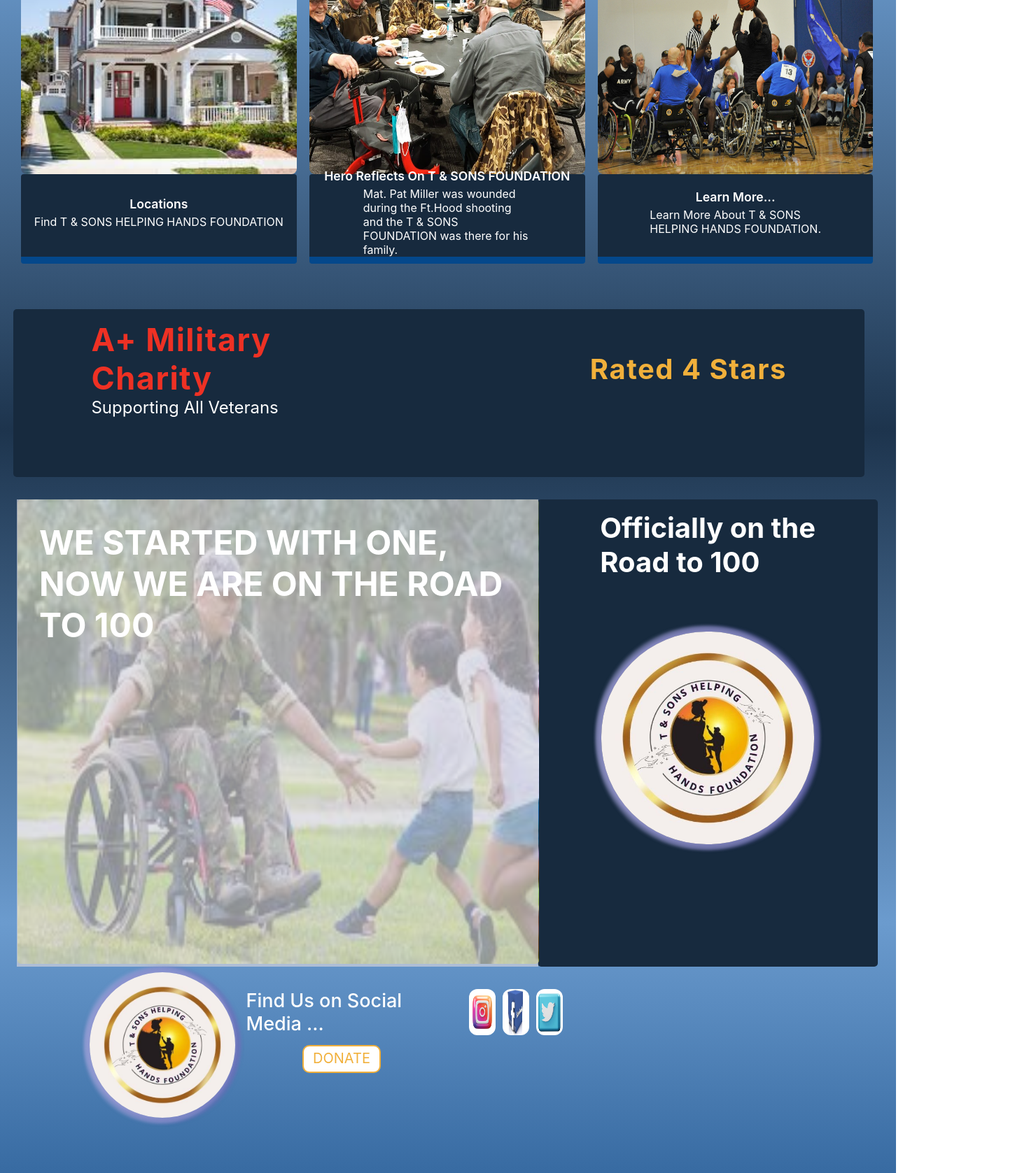
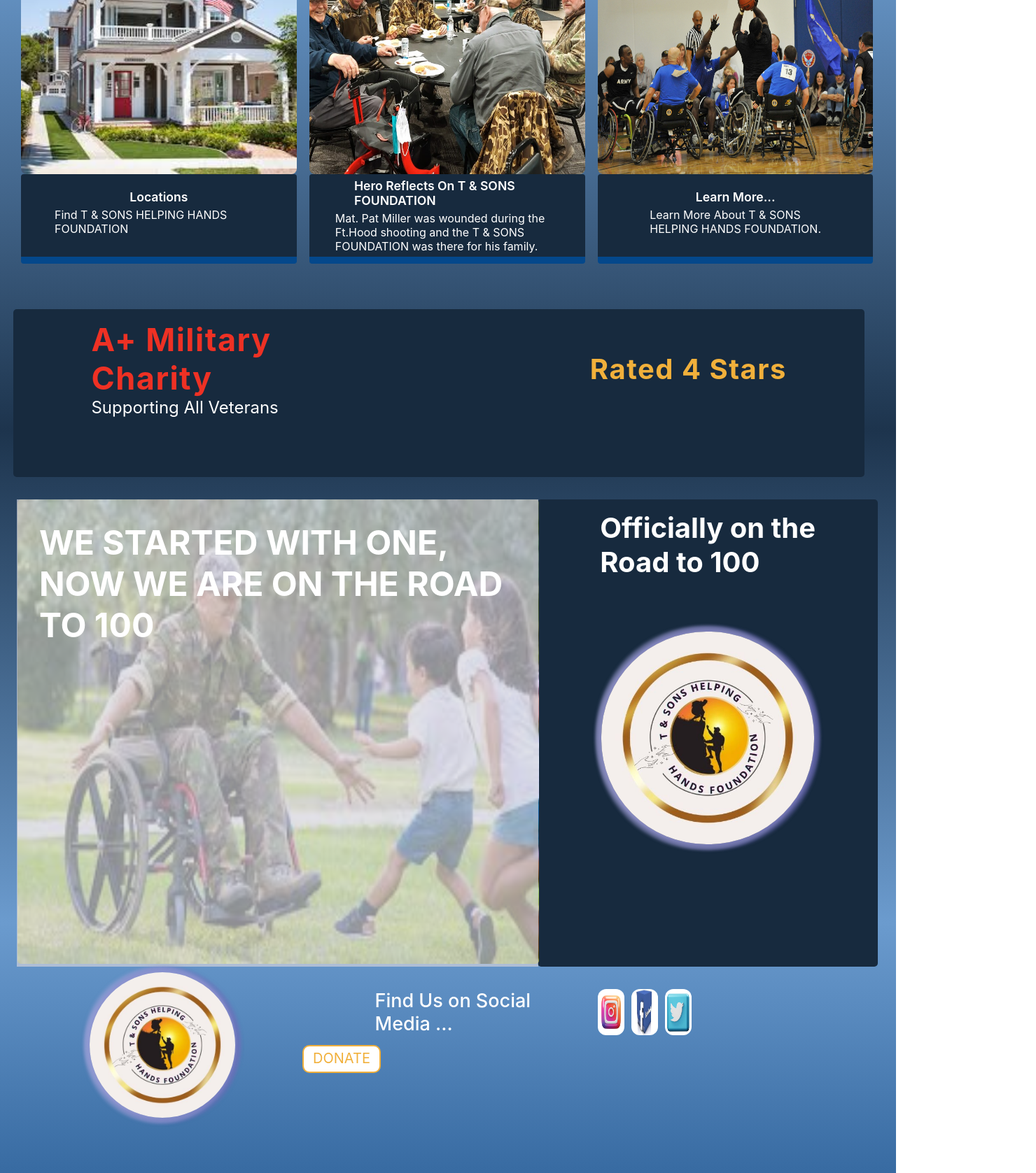
Before and after one commit to Ngufor-emmanuella/charity-site, a React (Create React App) app: page / in a window 1280 px wide. Shown: the part 977-2654 px from the top of the page at 70% size, 1480 px wide, since content can reach past the window. Built offline with nearby package versions, Linux system fonts and the light colour scheme.

Commit message:
Align h2

```diff
--- a/src/components/home.css
+++ b/src/components/home.css
@@ -517,7 +517,7 @@
 }
 
 .fix-cover {
-  width: 15rem;
+  width: 20rem;
 }
 
 .footer {
@@ -527,7 +527,7 @@
 
 .blue-black img {
   width: 100%;
-  border-radius: 160px;
+  border-radius: 11rem;
   position: relative;
   top: 35rem;
 }
@@ -585,7 +585,7 @@
 .media-m {
   display: flex;
   position: relative;
-  left: 2rem;
+  left: 2.5rem;
 
 }
 
@@ -786,6 +786,7 @@
   .cover-location p {
     width: 90%;
     line-height: 1.5rem;
+    padding-left: 1rem;
   }
 
   .second-head {
@@ -1019,6 +1020,10 @@
       padding: 0.3rem 0 0.3rem 0;
     }
 
+    .cover-location .hero-reflect {
+      padding-left: 5rem;
+    }
+
     .media-media > img {
       width: 20%;
     }
@@ -1047,7 +1052,7 @@
       border: 2px solid #f1b03b;
       color: #f1b03b;
       position: relative;
-      left: 9rem;
+      left: 6rem;
       overflow: hidden;
       transition: all 0.5s ease-in;
       z-index: 1;
@@ -1056,7 +1061,7 @@
       text-decoration: none;
       text-align: center;
       padding-top: 8px;
-      top: -1rem;
+      top: -0.5rem;
     }
 
   .papa {
@@ -1069,6 +1074,15 @@
 
   .fisher-fish > h2 {
     font-size: 1.5rem;
+  }
+
+  .fisher-fish:nth-child(2) {
+    margin-top: -1rem;
+    padding-top: 1rem;
+  }
+
+  .fisher-fish:nth-child(4) {
+    margin-top: 0.5rem;
   }
 
 
@@ -1193,7 +1207,7 @@
     color: #fff;
     font-weight: 500;
     font-size: 1rem;
-    width: 72%;
+    width: 74%;
   }
 
   .media-media {
@@ -1273,6 +1287,12 @@
       top: 32%;
     }
 
+    .media-m {
+      display: flex;
+      position: relative;
+      left: 13.5rem;
+    }
+
     .cover-location h4 {
       font-size: 1.1rem;
     }
@@ -1299,6 +1319,15 @@
       font-weight: 500;
       font-size: 27px;
       width: 40%;
+    }
+
+    .second-hero {
+      padding-top: 0.5rem;
+      padding-left: 4rem;
+    }
+
+    .find {
+      padding-left: 3rem;
     }
 
     .submit-button {
@@ -1354,8 +1383,4 @@
       top: 5rem;
       }
 
-
-
-
-
    }
--- a/src/components/home.js
+++ b/src/components/home.js
@@ -60,6 +60,8 @@
 
       </div>
 
+
+
       <div className="welcome">
       </div>
 
@@ -92,7 +94,7 @@
 
                       <div class="cover-location">
                         <h4>Locations</h4>
-                        <p>Find T & SONS HELPING HANDS FOUNDATION</p>
+                        <p className="find">Find T & SONS HELPING HANDS FOUNDATION</p>
                       </div>
               </div>
 
@@ -100,7 +102,7 @@
                 <img className="leading2" src={eating} alt="couples kissing" />
 
                 <div class="cover-location">
-                        <h4>Hero Reflects On T & SONS FOUNDATION</h4>
+                        <h4 className="hero-reflect second-hero">Hero Reflects On T & SONS FOUNDATION</h4>
                         <p className="fix-cover"> Mat. Pat Miller was wounded during the Ft.Hood
                         shooting and the T & SONS FOUNDATION  was there for his family.</p>
                 </div>
```
